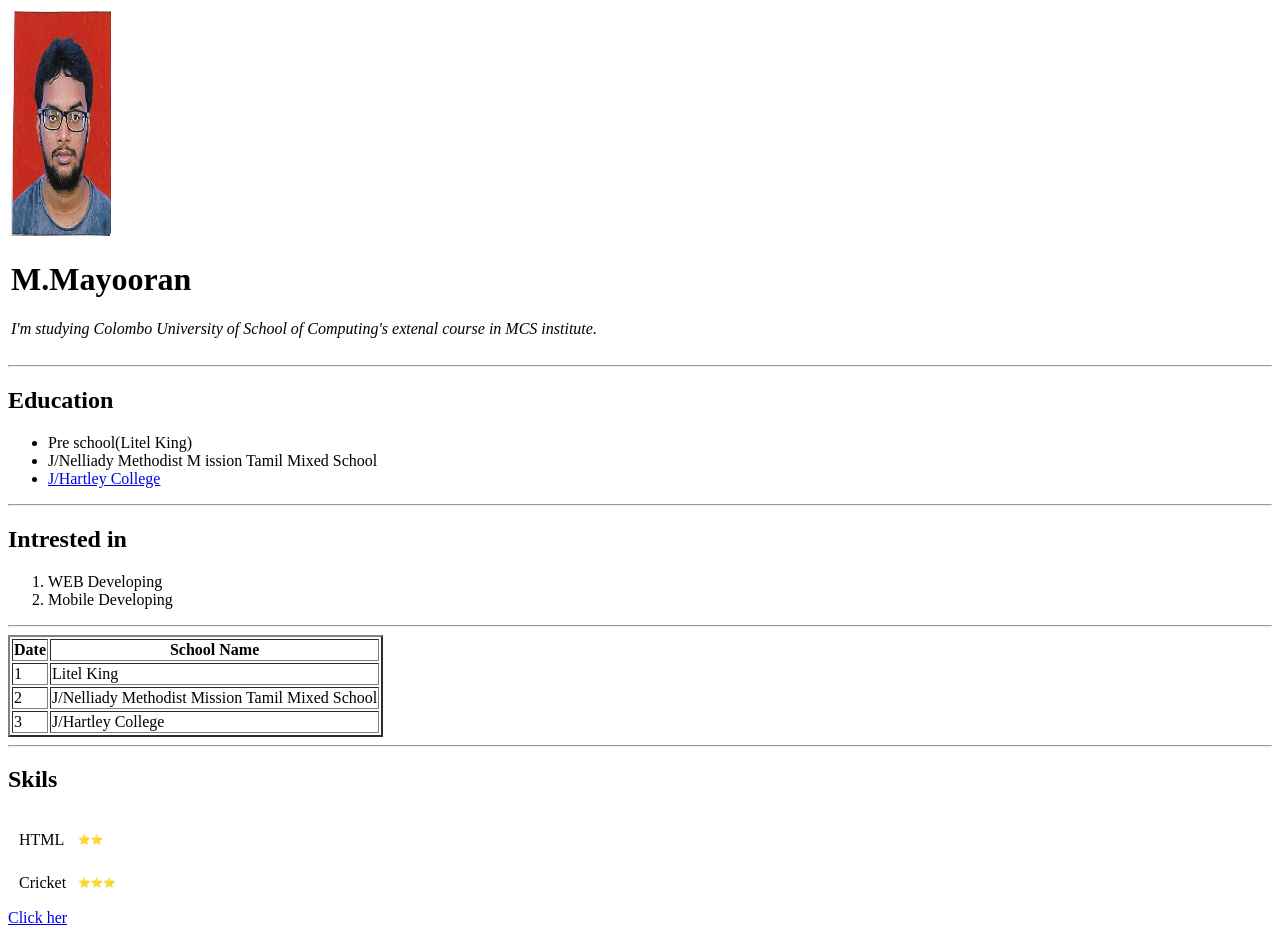
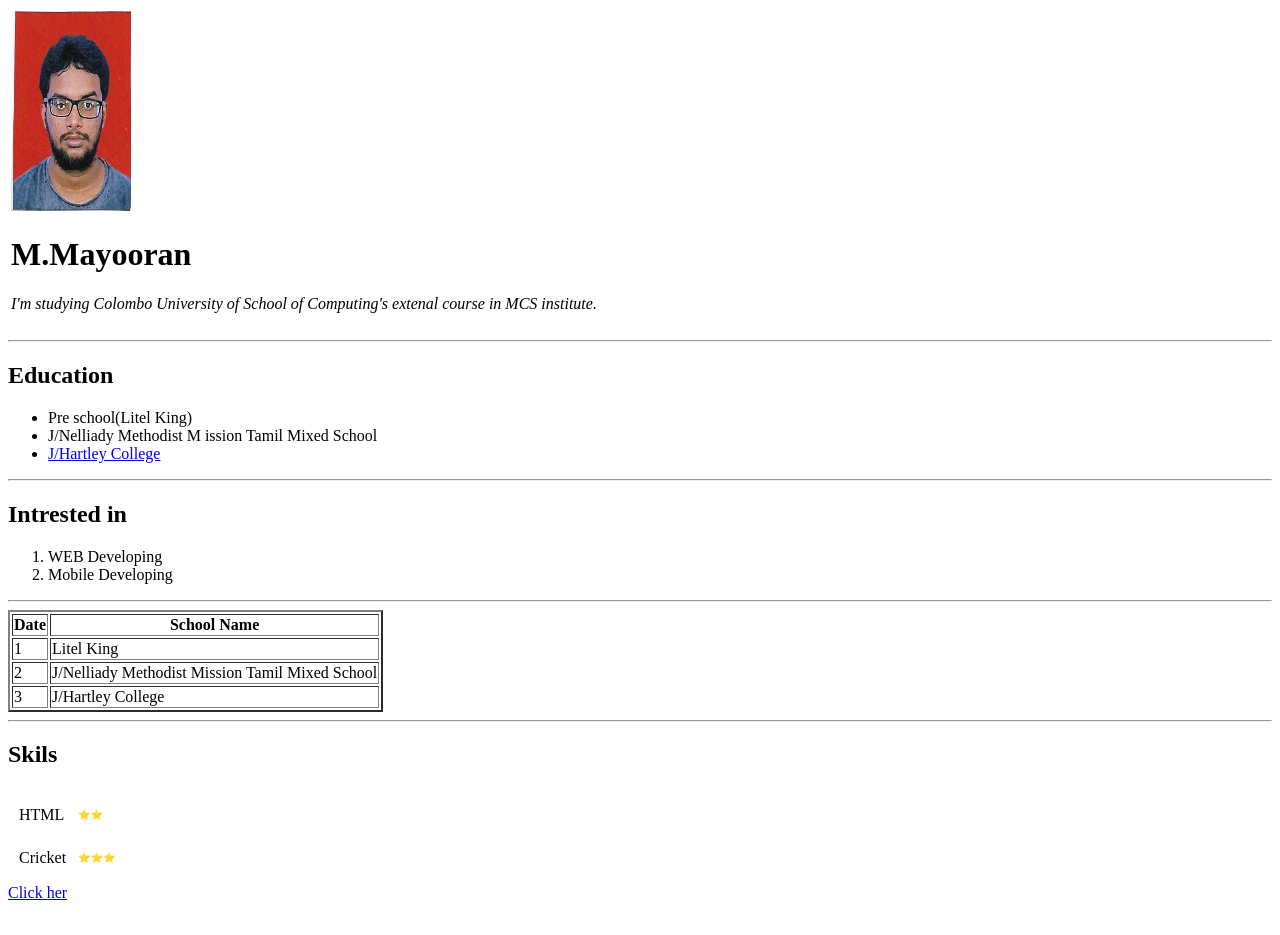
Before and after one commit to M-Mayooran/personal, a plain HTML site: page index.html in a window 1280 px wide. After the commit the page ends 910 px from the top, so only its background shows below. Drawn offline with Linux system fonts and the light colour scheme.

Commit message:
Update index.html

```diff
--- a/index.html
+++ b/index.html
@@ -4,7 +4,7 @@
     <body>
       <table>
           <tr>
-    <td>  <img src="id_{21M002477}.jpg" alt="Mayooran Image" style="width:100px;height:225px;></td>
+    <td>  <img src="id_{21M002477}.jpg" alt="Mayooran Image" style="width:120px;height:200px;></td>
       <td><h1>M.Mayooran</h1>
       <p><i>I'm studying Colombo University of School of Computing's extenal course in MCS institute.</i> <br>
       </p>
```
